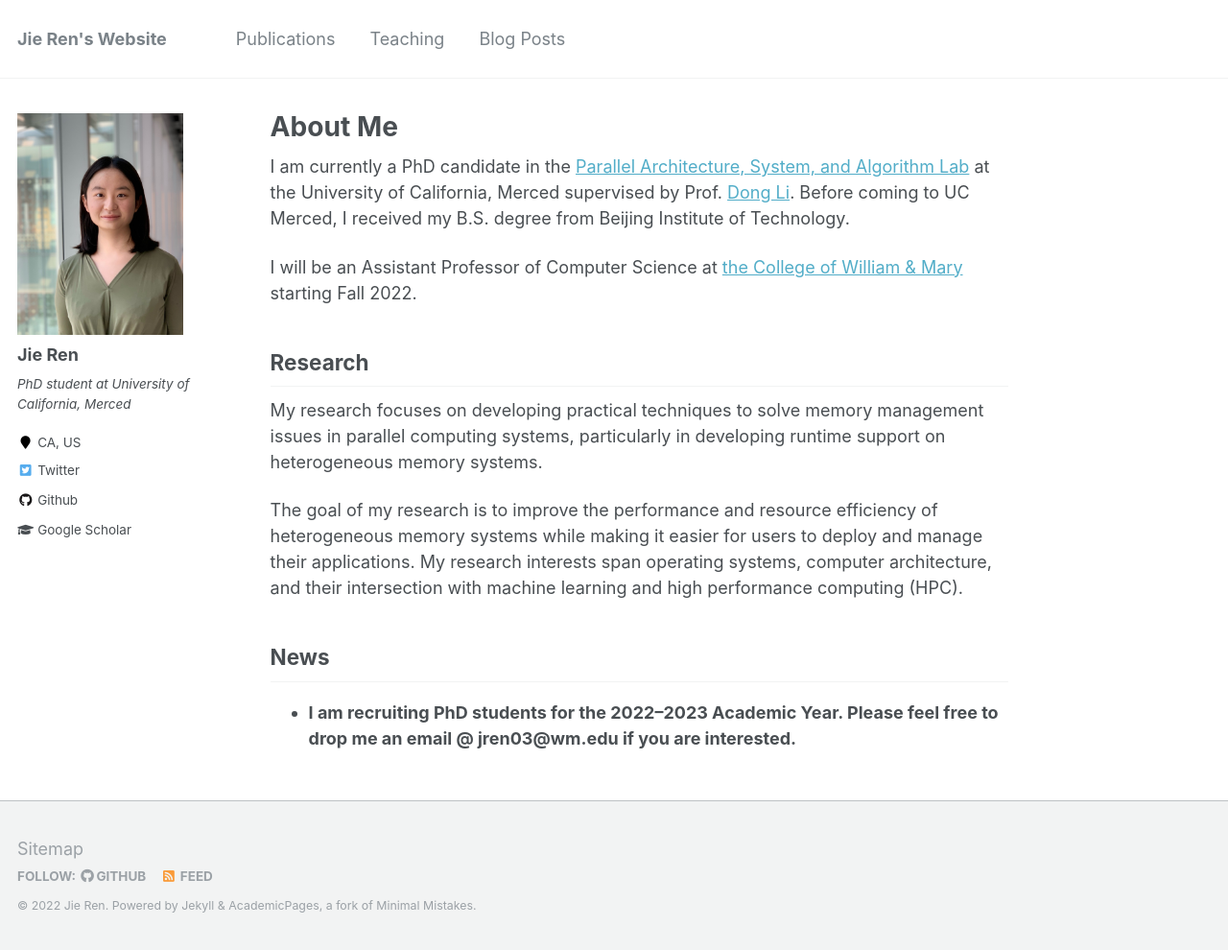
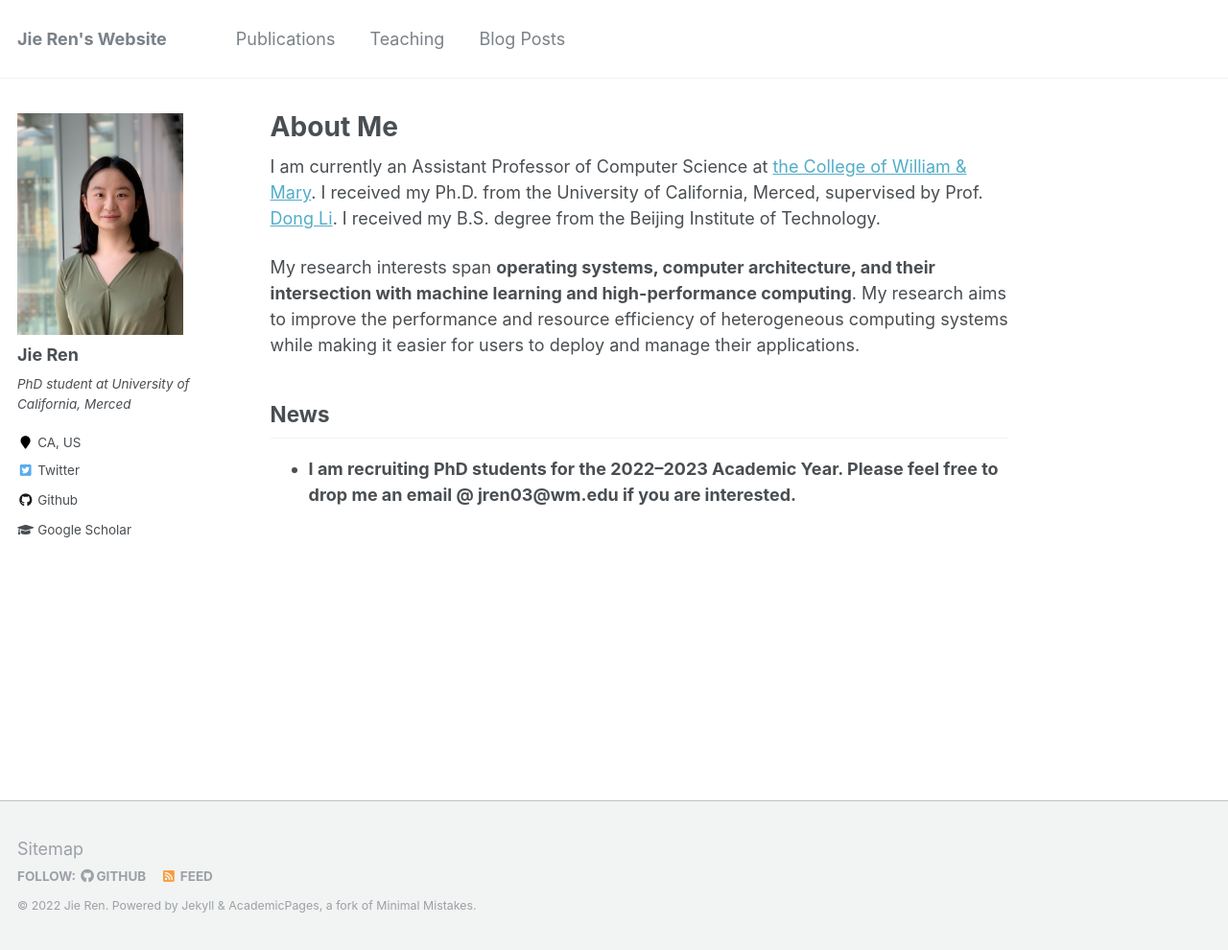
Before and after one commit to jren73/jren73.github.io, a Jekyll site: the page built from _pages/about.md, in a window 1280 px wide and 990 px high. Shown: the whole window at 96% size. Built offline with Jekyll 4.4.1, drawn with Linux system fonts in a browser that asks for light colours.

Commit message:
Update about.md

```diff
--- a/_pages/about.md
+++ b/_pages/about.md
@@ -8,15 +8,9 @@
   - /about.html
 ---
 
-I am currently a PhD candidate in the [Parallel Architecture, System, and Algorithm Lab](http://pasalabs.org) at the University of California, Merced supervised by Prof. [Dong Li](https://faculty.ucmerced.edu/dong-li/). Before coming to UC Merced, I received my B.S. degree from Beijing Institute of Technology.
+I am currently an Assistant Professor of Computer Science at [the College of William & Mary](https://www.wm.edu/as/computerscience/). I received my Ph.D. from the University of California, Merced, supervised by Prof. [Dong Li](https://faculty.ucmerced.edu/dong-li/). I received my B.S. degree from the Beijing Institute of Technology.
 
-I will be an Assistant Professor of Computer Science at [the College of William & Mary](https://www.wm.edu/as/computerscience/) starting Fall 2022.
-
-Research
-----
-My research focuses on developing practical techniques to solve memory management issues in parallel computing systems, particularly in developing runtime support on heterogeneous memory systems.
-
-The goal of my research is to improve the performance and resource efficiency of heterogeneous memory systems while making it easier for users to deploy and manage their applications. My research interests span operating systems, computer architecture, and their intersection with machine learning and high performance computing (HPC).
+My research interests span **operating systems, computer architecture, and their intersection with machine learning and high-performance computing**. My research aims to improve the performance and resource efficiency of heterogeneous computing systems while making it easier for users to deploy and manage their applications.
 
 
 News
```
